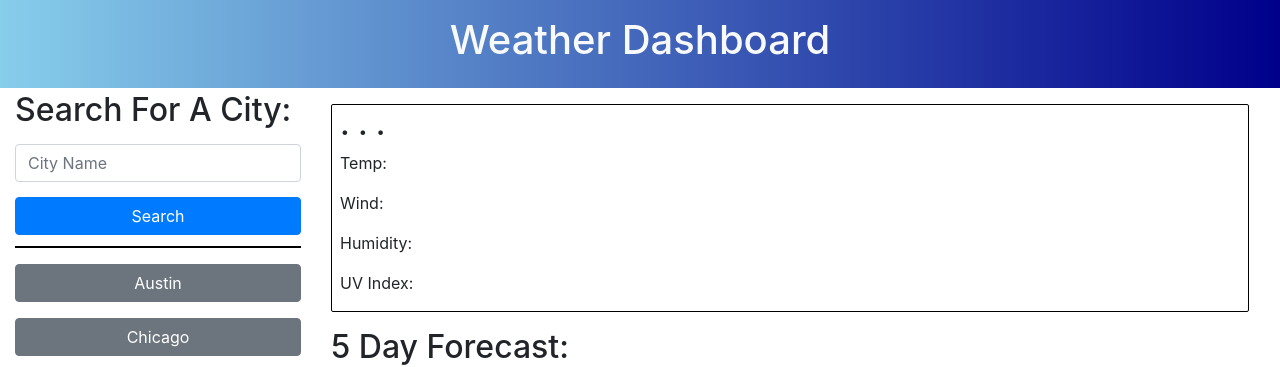
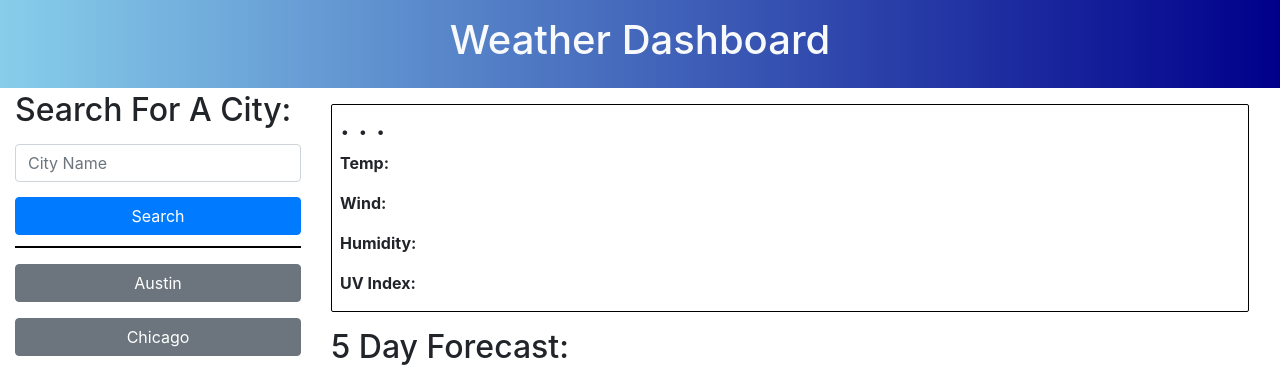
Before and after one commit to strudelAndCoffee/weather-or-not, a plain HTML site: page index.html in a window 1280 px wide. Shown: the top 367 px of the page. Drawn offline with nearby package versions, Linux system fonts and the light colour scheme; no server answers.

Commit message:
current weather data font changed to bold

```diff
--- a/index.html
+++ b/index.html
@@ -37,10 +37,10 @@
         <section class="col-lg-9 mt-3" id="info-display">
             <div class="mb-3 pl-2" id="current">
                 <h2 id="city-date">. . .</h2>
-                <p>Temp: <span id="temp"></span></p>
-                <p>Wind: <span id="wind"></span></p>
-                <p>Humidity: <span id="humidity"></span></p>
-                <p>UV Index: <span id="uv" class="badge badge-success"></span></p>
+                <p class="font-weight-bold">Temp: <span id="temp"></span></p>
+                <p class="font-weight-bold">Wind: <span id="wind"></span></p>
+                <p class="font-weight-bold">Humidity: <span id="humidity"></span></p>
+                <p class="font-weight-bold">UV Index: <span id="uv" class="badge badge-success"></span></p>
             </div>
 
             <h2>5 Day Forecast:</h2>
```
